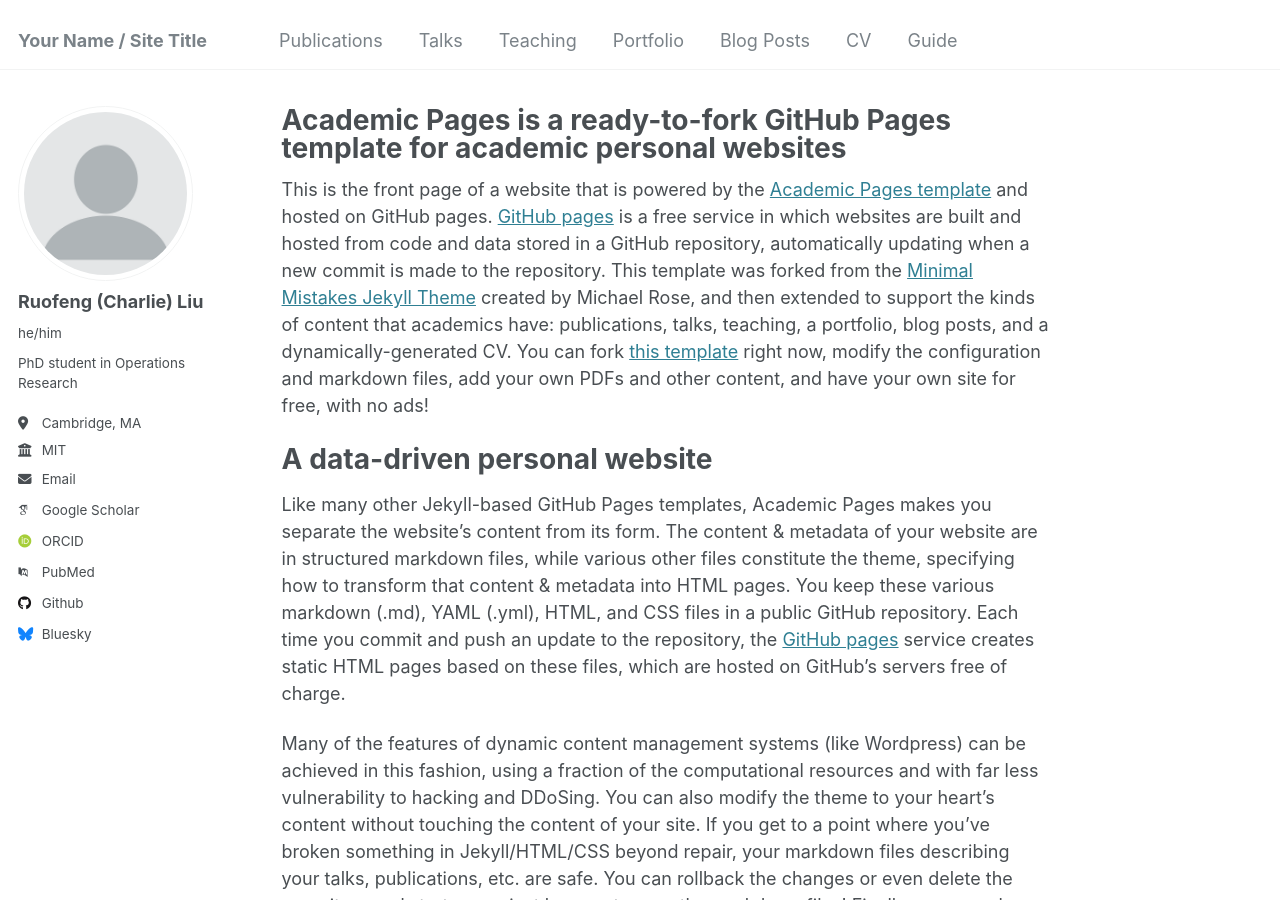
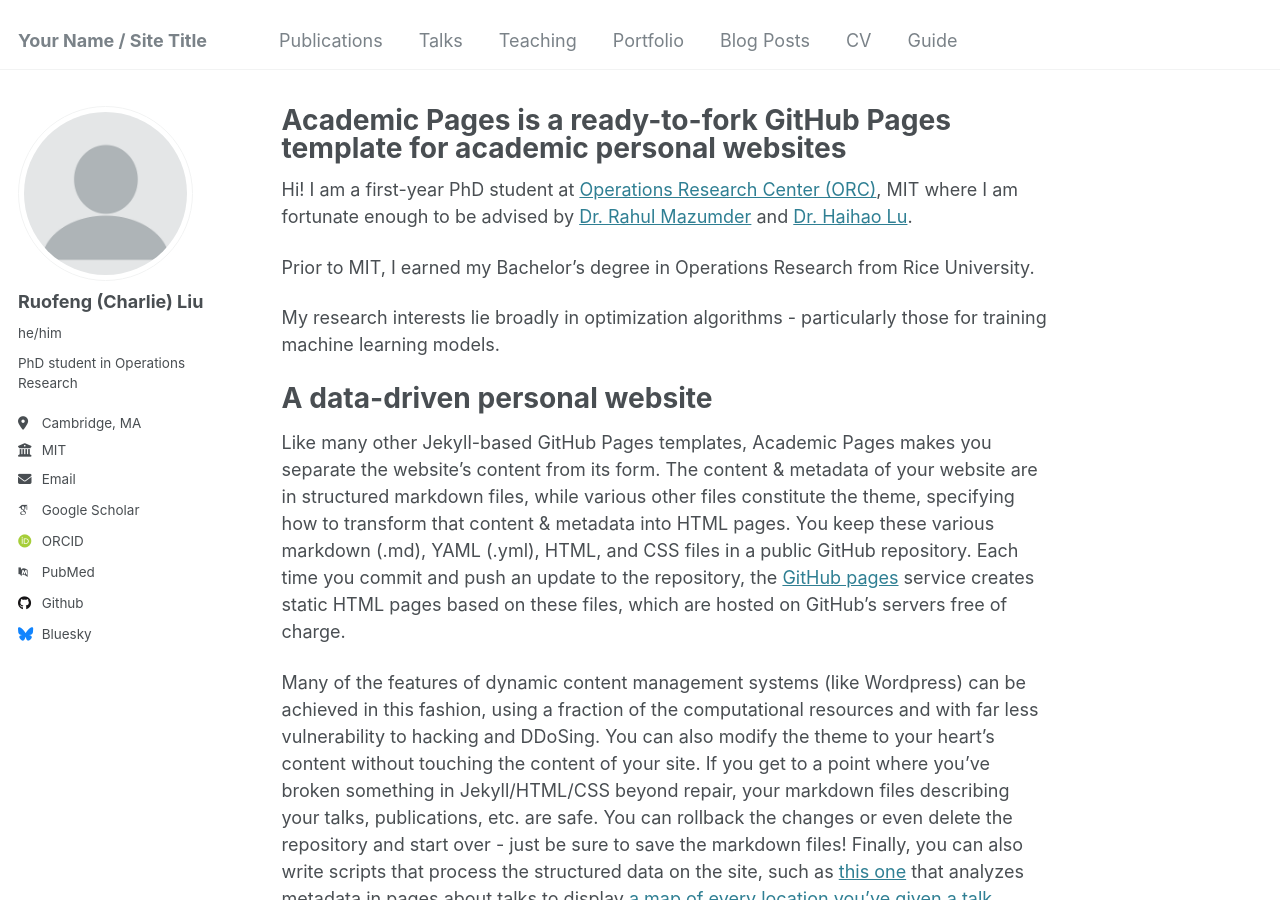
Before and after one commit to Alpha-kun/Alpha-kun, a Jekyll site: the page built from _pages/about.md, in a window 1280 px wide and 900 px high. Built offline with Jekyll 4.4.1, drawn with Linux system fonts in a browser that asks for light colours; some web fonts are replaced.

Commit message:
changed the first section in about.me

```diff
--- a/_pages/about.md
+++ b/_pages/about.md
@@ -7,7 +7,11 @@ redirect_from:
   - /about.html
 ---
 
-This is the front page of a website that is powered by the [Academic Pages template](https://github.com/academicpages/academicpages.github.io) and hosted on GitHub pages. [GitHub pages](https://pages.github.com) is a free service in which websites are built and hosted from code and data stored in a GitHub repository, automatically updating when a new commit is made to the repository. This template was forked from the [Minimal Mistakes Jekyll Theme](https://mmistakes.github.io/minimal-mistakes/) created by Michael Rose, and then extended to support the kinds of content that academics have: publications, talks, teaching, a portfolio, blog posts, and a dynamically-generated CV. You can fork [this template](https://github.com/academicpages/academicpages.github.io) right now, modify the configuration and markdown files, add your own PDFs and other content, and have your own site for free, with no ads!
+Hi! I am a first-year PhD student at [Operations Research Center (ORC)](https://orc.mit.edu/), MIT where I am fortunate enough to be advised by [Dr. Rahul Mazumder](https://www.mit.edu/~rahulmaz/) and [Dr. Haihao Lu](https://mitsloan.mit.edu/faculty/directory/haihao-lu).
+
+Prior to MIT, I earned my Bachelor's degree in Operations Research from Rice University.
+
+My research interests lie broadly in optimization algorithms - particularly those for training machine learning models.
 
 A data-driven personal website
 ======
```
